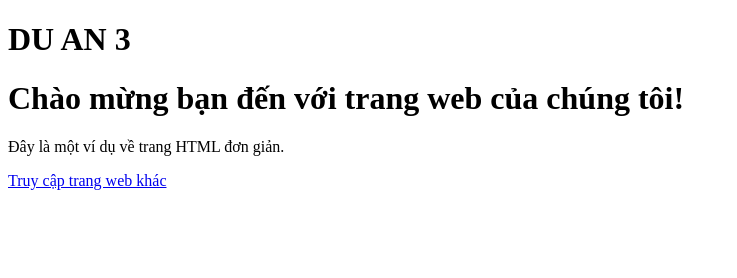
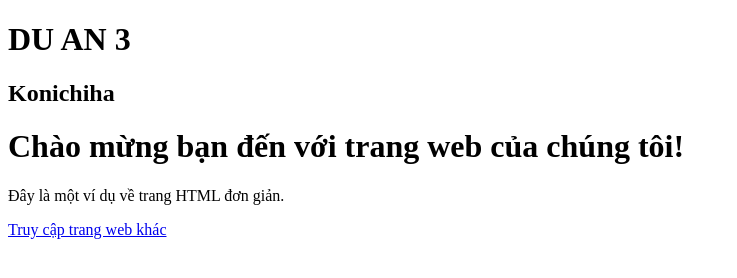
Before and after one commit to vinhtruongsama/DuAn3, a plain HTML site: page index.html in a window 1280 px wide. Shown: the whole page, without its empty margins (0-737 px from the left). Drawn offline with Linux system fonts and the light colour scheme.

Commit message:
sua doi lan 2

```diff
--- a/index.html
+++ b/index.html
@@ -7,6 +7,7 @@
   </head>
   <body>
     <h1>DU AN 3</h1>
+    <h2>Konichiha</h2>
     <h1>Chào mừng bạn đến với trang web của chúng tôi!</h1>
     <p>Đây là một ví dụ về trang HTML đơn giản.</p>
     <a href="https://www.example.com">Truy cập trang web khác</a>
```
